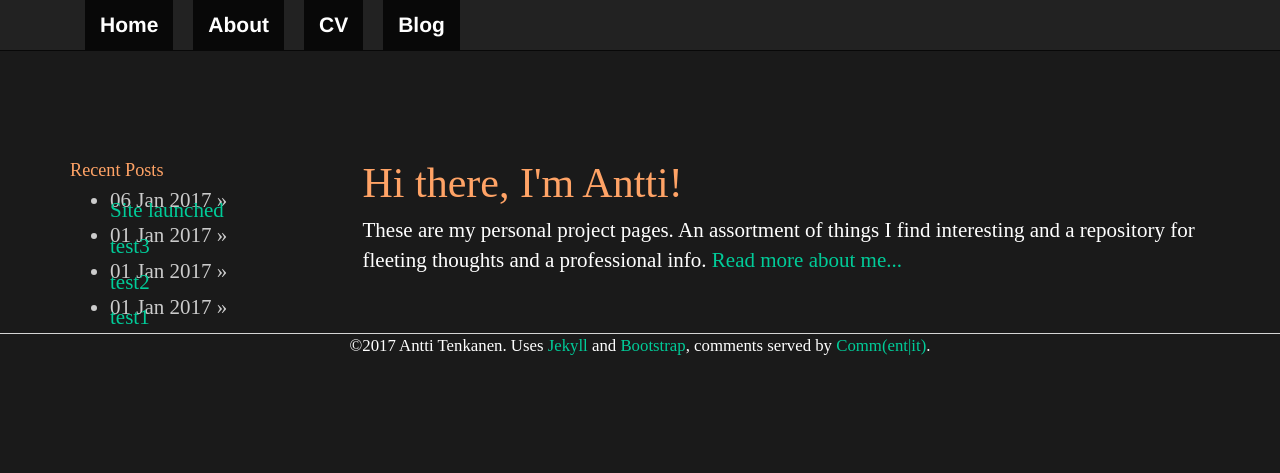
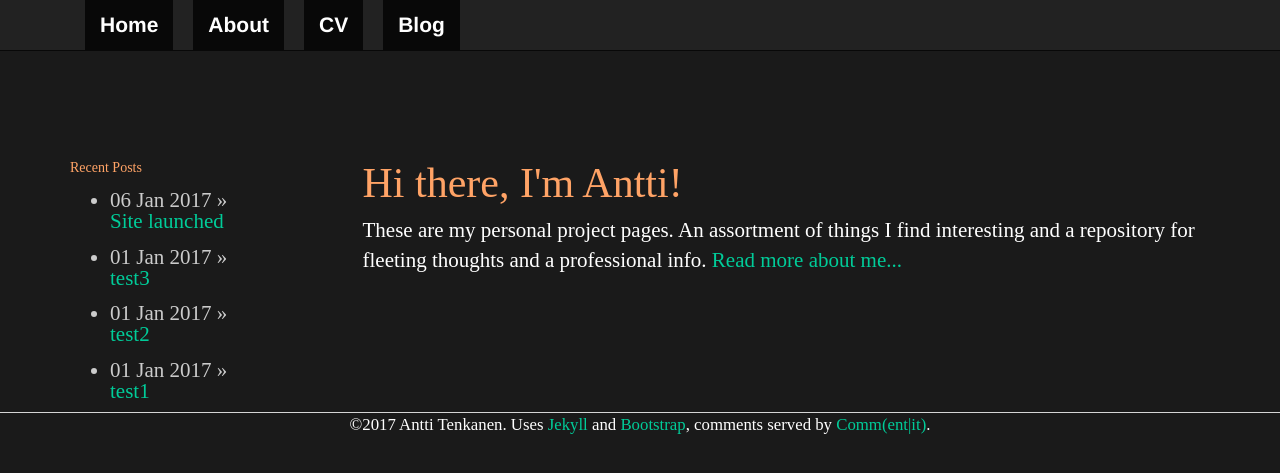
Before and after one commit to plantecophys/plantecophys, a Jekyll site: the page built from index.html, in a window 1280 px wide. Shown: the top 473 px of the page. Built offline with Jekyll 4.4.1, drawn with Linux system fonts in a browser that asks for light colours; the list of posts is cut into pages by our own code.

Commit message:
Update main.css

```diff
--- a/css/main.css
+++ b/css/main.css
@@ -87,7 +87,7 @@ ul.blog li {
 /* Recent Posts box alkaa */
 .recentposts h1 {
     color: #ffa366;
-    font-size: 1.3em;
+    font-size: 1em;
 }
 .recentposts a {
     color: #00cc99;
@@ -102,7 +102,7 @@ ul.blog li {
 }
 .recentposts li {
     margin-top: .7em;
-    line-height: 0.5em;
+    line-height: 1em;
     color: #cccccc;
 }
 /* Recent Posts box loppuu*/
```
